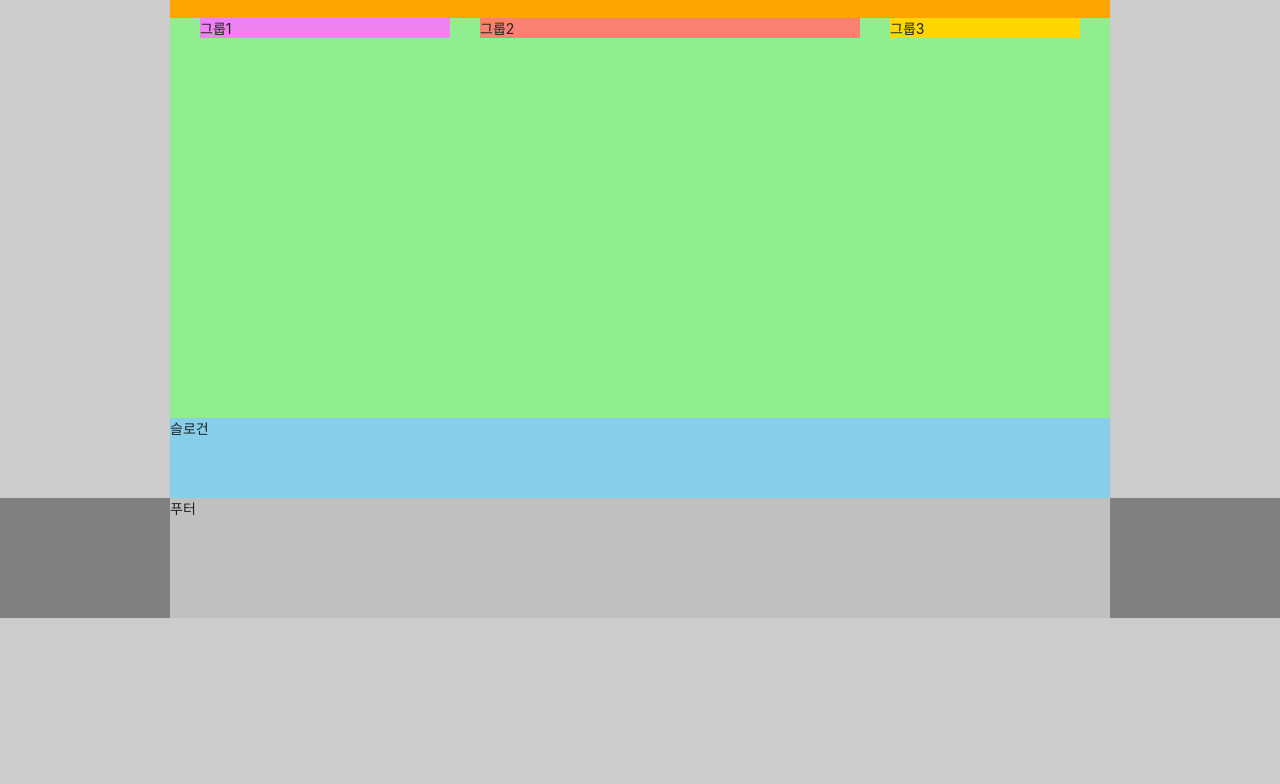
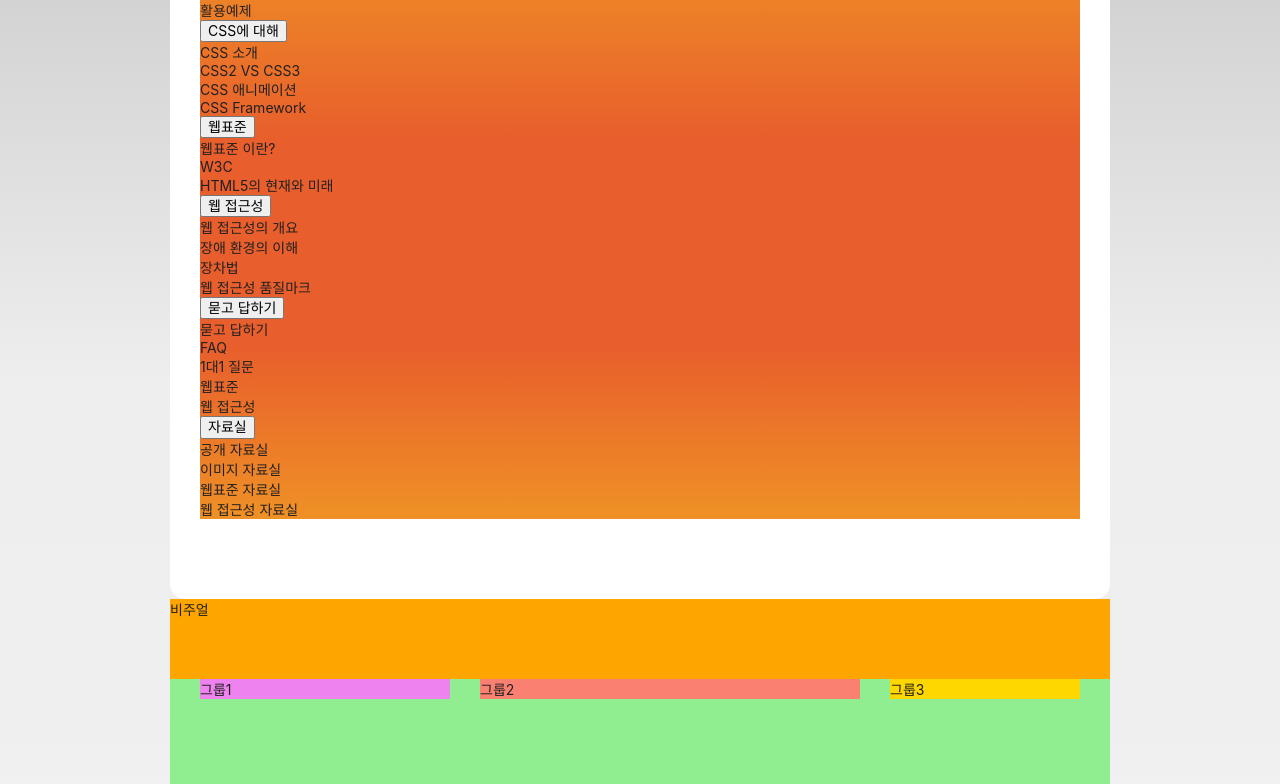
Before and after one commit to SeoMiYoung/HTML5, a plain HTML site: page index.html in a window 1280 px wide. Shown: the part 102-886 px from the top of the page. Before the commit the page ends 800 px from the top, so only its background shows below. Drawn offline with Linux system fonts and the light colour scheme; a web font is replaced by a local one.

Commit message:
그라데이션 적용

```diff
--- a/index.html
+++ b/index.html
@@ -26,6 +26,107 @@
 
     <nav class="navigation">
       <h2 class="a11y-hidden">메인 메뉴</h2> <!--부제목-->
+      <ul class="menu">
+        <li class="menu-item is-active"> <!--활성화 된 상태이다-->
+          <button type="button" class="menu-button">HTML에 대해</button>
+          <ul class="sub-menu menu-html">
+            <li>
+              <a href="/">HTML5 소개</a>
+            </li>
+            <li>
+              <a href="/">레퍼런스 소개</a>
+            </li>
+            <li>
+              <a href="/">활용예제</a>
+            </li>
+          </ul>
+        </li>
+        <li class="menu-item">
+          <button type="button" class="menu-button">CSS에 대해</button>
+          <ul class="sub-menu menu-css">
+            <li>
+              <a href="/">CSS 소개</a>
+            </li>
+            <li>
+              <a href="/">CSS2 VS CSS3</a>
+            </li>
+            <li>
+              <a href="/">CSS 애니메이션</a>
+            </li>
+            <li>
+              <a href="/">CSS Framework</a>
+            </li>
+          </ul>
+        </li>
+        <li class="menu-item">
+          <button type="button" class="menu-button">웹표준</button>
+          <ul class="sub-menu menu-standards">
+            <li>
+              <a href="/">웹표준 이란?</a>
+            </li>
+            <li>
+              <a href="/">W3C</a>
+            </li>
+            <li>
+              <a href="/">HTML5의 현재와 미래</a>
+            </li>
+          </ul>
+        </li>
+        <li class="menu-item">
+          <button type="button" class="menu-button">웹 접근성</button>
+          <ul class="sub-menu menu-accessibility">
+            <li>
+              <a href="/">웹 접근성의 개요</a>
+            </li>
+            <li>
+              <a href="/">장애 환경의 이해</a>
+            </li>
+            <li>
+              <a href="/">장차법</a>
+            </li>
+            <li>
+              <a href="/">웹 접근성 품질마크</a>
+            </li>
+          </ul>
+        </li>
+        <li class="menu-item">
+          <button type="button" class="menu-button">묻고 답하기</button>
+          <ul class="sub-menu menu-qna">
+            <li>
+              <a href="/">묻고 답하기</a>
+            </li>
+            <li>
+              <a href="/">FAQ</a>
+            </li>
+            <li>
+              <a href="/">1대1 질문</a>
+            </li>
+            <li>
+              <a href="/">웹표준</a>
+            </li>
+            <li>
+              <a href="/">웹 접근성</a>
+            </li>
+          </ul>
+        </li>
+        <li class="menu-item">
+          <button type="button" class="menu-button">자료실</button>
+          <ul class="sub-menu menu-archive">
+            <li>
+              <a href="/">공개 자료실</a>
+            </li>
+            <li>
+              <a href="/">이미지 자료실</a>
+            </li>
+            <li>
+              <a href="/">웹표준 자료실</a>
+            </li>
+            <li>
+              <a href="/">웹 접근성 자료실</a>
+            </li>
+          </ul>
+        </li>
+      </ul>
     </nav>
 
   </header>
--- a/styles/style.css
+++ b/styles/style.css
@@ -34,7 +34,7 @@ a {
 body {
   font-size: 1.4rem;
   color: #212121; /* 세련되어 보이는 검정색 */
-  background:#ccc; /* 배경색 '연노랑 -> #ccc밝은 회색'으로 바꾸기 */
+  background:#ccc linear-gradient(to bottom, #ccc 0%, #eee 35%, #efefef 60%, #fff 100%); /* 배경색 '연노랑 -> #ccc밝은 회색'으로 바꾸기 */
   font-family: "Pretendard Variable", Pretendard, -apple-system, BlinkMacSystemFont, system-ui, Roboto, "Helvetica Neue", "Segoe UI", "Apple SD Gothic Neo", "Noto Sans KR", "Malgun Gothic", "Apple Color Emoji", "Segoe UI Emoji", "Segoe UI Symbol", sans-serif;
 }
 
@@ -84,15 +84,29 @@ body {
   text-transform: uppercase;
 }
 
-/* 마지막 <li>요소에 포함된 <a>요소를 선택하여 오른쪽 padding값을 0으로 재정의하는 법 */
-/* .member li:last-child a {
-  padding-right:0;
-} */
-
-
 .divider {
   margin-right: 4px;
 }
+
+/* 메인메뉴 */
+.navigation {
+  padding-bottom: 80px;
+}
+
+.menu {
+  background: orangered;
+  /* background-image: linear-gradient(orange, orangered, orange); */
+  background: #e85e2c
+    linear-gradient(
+      to bottom,
+      #ef9126 0%,
+      #e85e2c 35%,
+      #e85e2c 70%,
+      #ef9126 100%
+    );
+}
+
+
 
 /* 비주얼 */
 .visual {
@@ -148,6 +162,7 @@ body {
 .footer {
   background:gray;
   height: 15vh;
+  background:#ccc linear-gradient(to bottom, #ccc 0%, #eee 35%, #efefef 60%, #fff 100%);
 }
 
 /* 푸터 이너 - footer태그 속의 content들을 넣기 위한 태그 */
```
